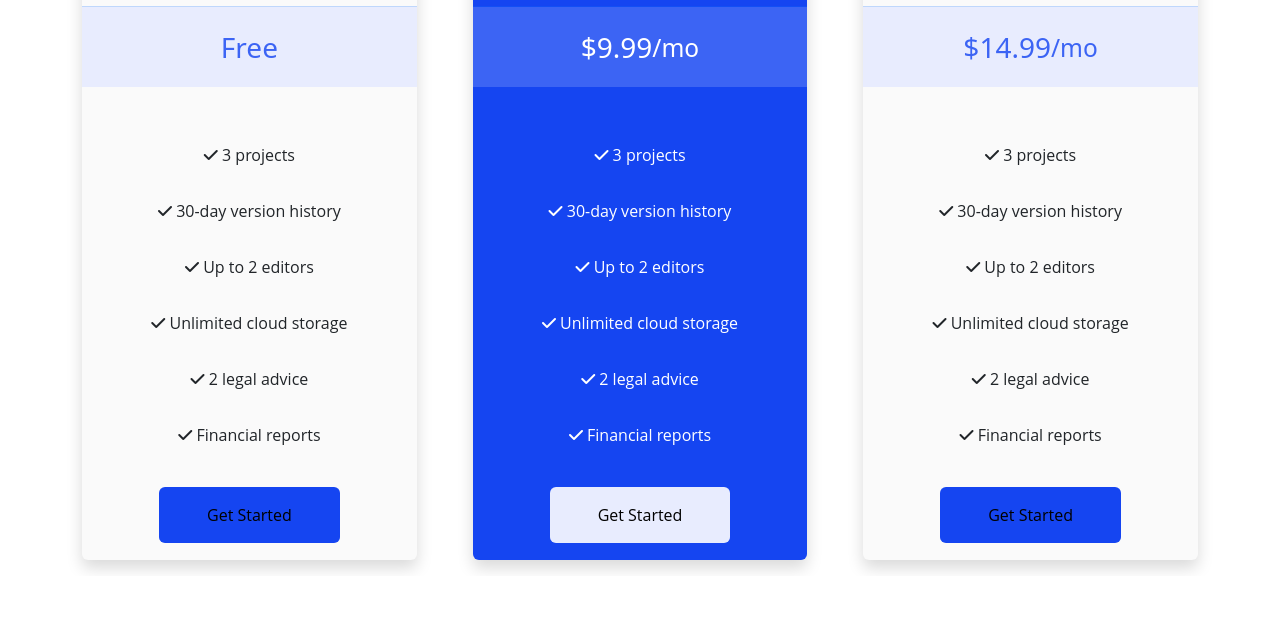
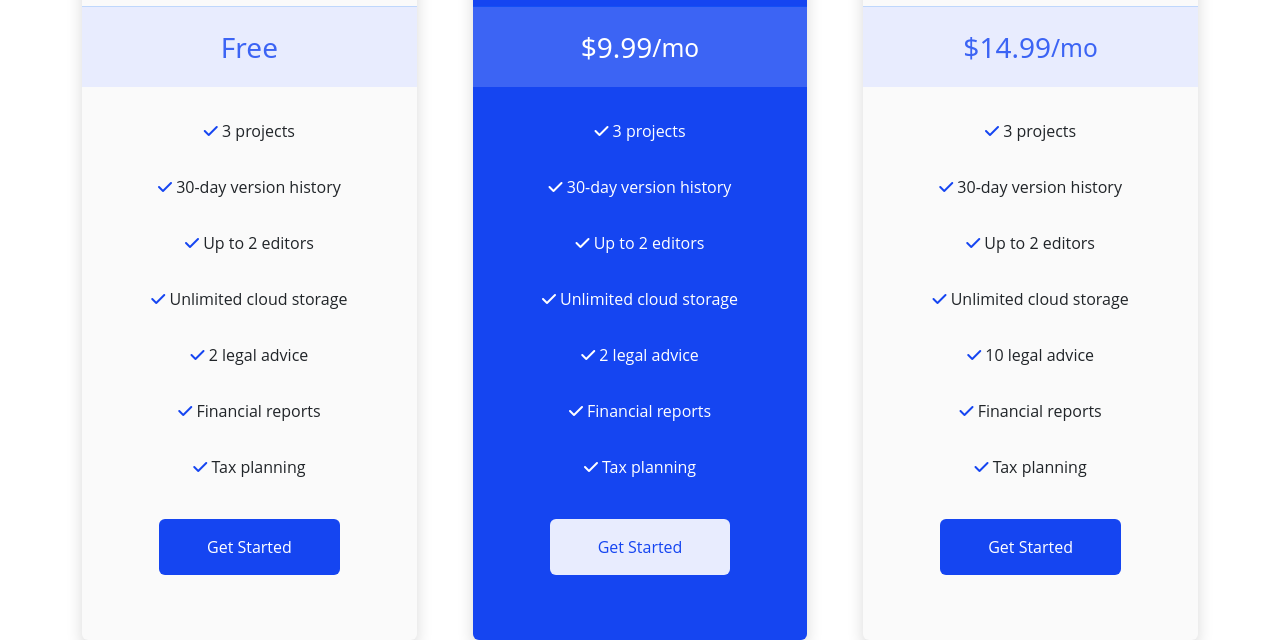
Before and after one commit to IzzAl-Deen/9304, a plain HTML site: page index.html in a window 1280 px wide. Shown: the part 224-864 px from the top of the page. Before the commit the page ends 800 px from the top, so only its background shows below. Drawn offline with nearby package versions, Linux system fonts and the light colour scheme.

Commit message:
changes :)

```diff
--- a/index.html
+++ b/index.html
@@ -39,45 +39,48 @@
                     Discover Our <span style="color:#1545F1;">Best Plans</span>
                 </h1>
             </div>
-            <div class="d-flex flex-column flex-sm-row justify-content-around" style="height: 40rem;">
+            <div class="d-flex flex-column flex-sm-row justify-content-around" style="height: 45rem;">
 
-                <div class="w-100 w-sm-25 d-flex flex-column align-items-center rounded-2 shadow" style="height: 40rem; background-color:#FAFAFA; margin-right: 5%;">
+                <div class="w-100 w-sm-25 d-flex flex-column align-items-center rounded-2 shadow" style="height: 45rem; background-color:#FAFAFA; margin-right: 5%;">
                     <h2 class="m-4">Starter</h2>
                     <hr class="w-100 border-primary my-0" style="border-width: 0.1rem; " />
                     <h3 class="d-flex justify-content-center align-items-center w-100" style="color: #3C64F4; background-color:#E8ECFE; height: 5rem;">Free</h3>
                     <div class="d-flex flex-column align-items-center" style="font-family: Open Sans, Sans-serif;">
-                        <span class="m-3 mt-5 d-block">
-                            <i class="fa-solid fa-check"></i>
+                        <span class="m-3 mt-4 d-block">
+                            <i class="fa-solid fa-check"style="color: #1545F1;"></i>
                             3 projects
                         </span>
                         <span class="m-3 d-block">
-                            <i class="fa-solid fa-check"></i>
+                            <i class="fa-solid fa-check"style="color: #1545F1;"></i>
                             30-day version history
                         </span>
                         <span class="m-3 d-block">
-                            <i class="fa-solid fa-check"></i>
+                            <i class="fa-solid fa-check"style="color: #1545F1;"></i>
                             Up to 2 editors
                         </span>
-                        <span class="m-3 d-block"><i class="fa-solid fa-check"></i>
+                        <span class="m-3 d-block"><i class="fa-solid fa-check"style="color: #1545F1;"></i>
                             Unlimited cloud storage
                         </span>
-                        <span class="m-3 d-block"><i class="fa-solid fa-check"></i>
+                        <span class="m-3 d-block"><i class="fa-solid fa-check"style="color: #1545F1;"></i>
                             2 legal advice
                         </span>
-                        <span class="m-3 d-block"><i class="fa-solid fa-check"></i>
+                        <span class="m-3 d-block"><i class="fa-solid fa-check"style="color: #1545F1;"></i>
                             Financial reports
                         </span>
-                        <button class="py-3 px-5 mt-4 rounded-2 border-0  " style="background-color: #1545F1;"> Get Started </button>
+                        <span class="m-3 d-block"><i class="fa-solid fa-check"style="color: #1545F1;"></i>
+                            Tax planning
+                        </span>
+                        <button class="py-3 px-5 mt-4 rounded-2 border-0  " style="background-color: #1545F1; color: white;"> Get Started </button>
                     </div>
                 </div>
 
 
-                <div class="w-100 w-sm-25 d-flex flex-column align-items-center rounded-2 shadow " style="height: 40rem; background-color: #1545F1; margin-right: 5%;">
-                    <h2 class="m-4">Starter</h2>
+                <div class="w-100 w-sm-25 d-flex flex-column align-items-center rounded-2 shadow " style="height: 45rem; background-color: #1545F1; margin-right: 5%;">
+                    <h2 class="m-4" style="color: white;">Starter</h2>
                     <hr class="w-100 border-primary my-0" style="border-width: 0.1rem;" />
                     <h3 class="d-flex justify-content-center align-items-center w-100" style="  color: white;  background-color: #3C64F4; height: 5rem;">$9.99<span class="small" style="color: white;">/mo</span></h3>
                     <div class="d-flex flex-column align-items-center" style="font-family: Open Sans, Sans-serif; color: white;">
-                        <span class="m-3 mt-5 d-block"><i class="fa-solid fa-check"></i>
+                        <span class="m-3 mt-4 d-block"><i class="fa-solid fa-check"></i>
                             3 projects
                         </span>
                         <span class="m-3 d-block"><i class="fa-solid fa-check"></i>
@@ -95,35 +98,41 @@
                         <span class="m-3 d-block"><i class="fa-solid fa-check"></i>
                             Financial reports
                         </span>
-                        <button class="py-3 px-5 mt-4 rounded-2 border-0 " style="background-color: #E8ECFE;"> Get Started </button>
+                        <span class="m-3 d-block"><i class="fa-solid fa-check"></i>
+                            Tax planning
+                        </span>
+                        <button class="py-3 px-5 mt-4 rounded-2 border-0 " style="background-color: #E8ECFE; color: #1545F1;"> Get Started </button>
                     </div>
                 </div>
 
 
-                <div class="w-100 w-sm-25 d-flex flex-column align-items-center rounded-2 shadow" style="height: 40rem; background-color: #FAFAFA;">
-                    <h2  class="m-4">Starter</h2>
+                <div class="w-100 w-sm-25 d-flex flex-column align-items-center rounded-2 shadow" style="height: 45rem; background-color: #FAFAFA;">
+                    <h2  class="m-4">Business</h2>
                     <hr class="w-100 border-primary my-0" style="border-width: 0.1rem;" />
                     <h3 class="d-flex justify-content-center align-items-center w-100" style="color: #3C64F4; background-color:#E8ECFE; height: 5rem;">$14.99<span class="small">/mo</span></h3>
                     <div class="d-flex flex-column align-items-center" style="font-family: Open Sans, Sans-serif;">
-                        <span class="m-3 mt-5 d-block"><i class="fa-solid fa-check"></i>
+                        <span class="m-3 mt-4 d-block"><i class="fa-solid fa-check"style="color: #1545F1;"></i>
                             3 projects
                         </span>
-                        <span class="m-3 d-block"><i class="fa-solid fa-check"></i>
+                        <span class="m-3 d-block"><i class="fa-solid fa-check" style="color: #1545F1;" ></i>
                             30-day version history
                         </span>
-                        <span class="m-3 d-block"><i class="fa-solid fa-check"></i>
+                        <span class="m-3 d-block"><i class="fa-solid fa-check " style="color: #1545F1;"></i>
                             Up to 2 editors
                         </span>
-                        <span class="m-3 d-block"><i class="fa-solid fa-check"></i>
+                        <span class="m-3 d-block"><i class="fa-solid fa-check"style="color: #1545F1;"></i>
                             Unlimited cloud storage
                         </span>
-                        <span class="m-3 d-block"><i class="fa-solid fa-check"></i>
-                            2 legal advice
+                        <span class="m-3 d-block"><i class="fa-solid fa-check"style="color: #1545F1;"></i>
+                            10 legal advice
                         </span>
-                        <span class="m-3 d-block"><i class="fa-solid fa-check"></i>
+                        <span class="m-3 d-block"><i class="fa-solid fa-check"style="color: #1545F1;"></i>
                             Financial reports
                         </span>
-                        <button class="py-3 px-5 mt-4 rounded-2 border-0 " style="background-color: #1545F1;"> Get Started </button>
+                        <span class="m-3 d-block"><i class="fa-solid fa-check"style="color: #1545F1;"></i>
+                            Tax planning
+                        </span>
+                        <button class="py-3 px-5 mt-4 rounded-2 border-0 " style="background-color: #1545F1; color: white;"> Get Started </button>
                     </div>
                 </div>
             </div>
```
